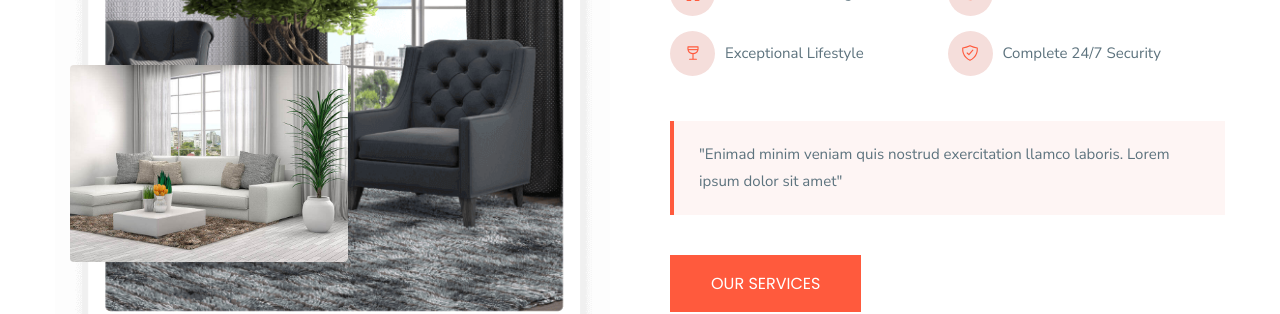
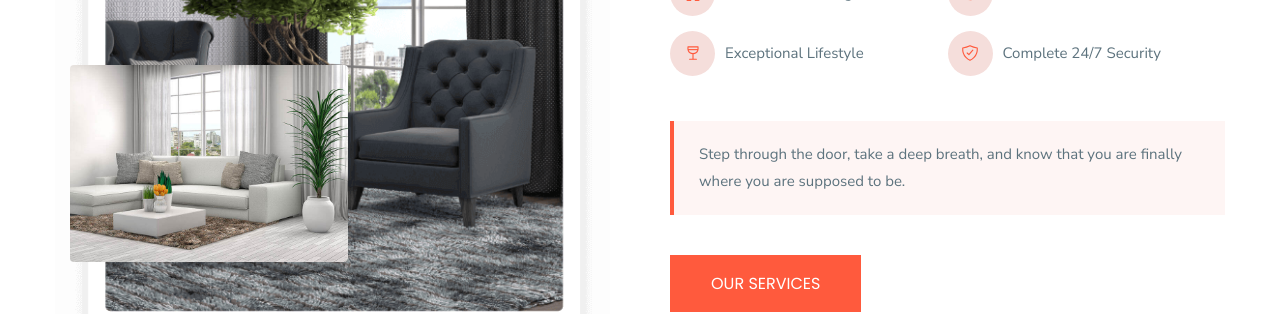
Before and after one commit to nandhu0619/Homeverse, a plain HTML site: page index.html in a window 1280 px wide. Shown: the part 1240-1554 px from the top of the page. Drawn offline with nearby package versions, Linux system fonts and the light colour scheme; files whose address does not match are found by name.

Commit message:
Update index.html

```diff
--- a/index.html
+++ b/index.html
@@ -261,8 +261,8 @@
             </ul>
 
             <p class="callout">
-              "Enimad minim veniam quis nostrud exercitation
-              llamco laboris. Lorem ipsum dolor sit amet"
+              Step through the door, take a deep breath,
+              and know that you are finally where you are supposed to be.
             </p>
 
             <a href="#service" class="btn">Our Services</a>
```
